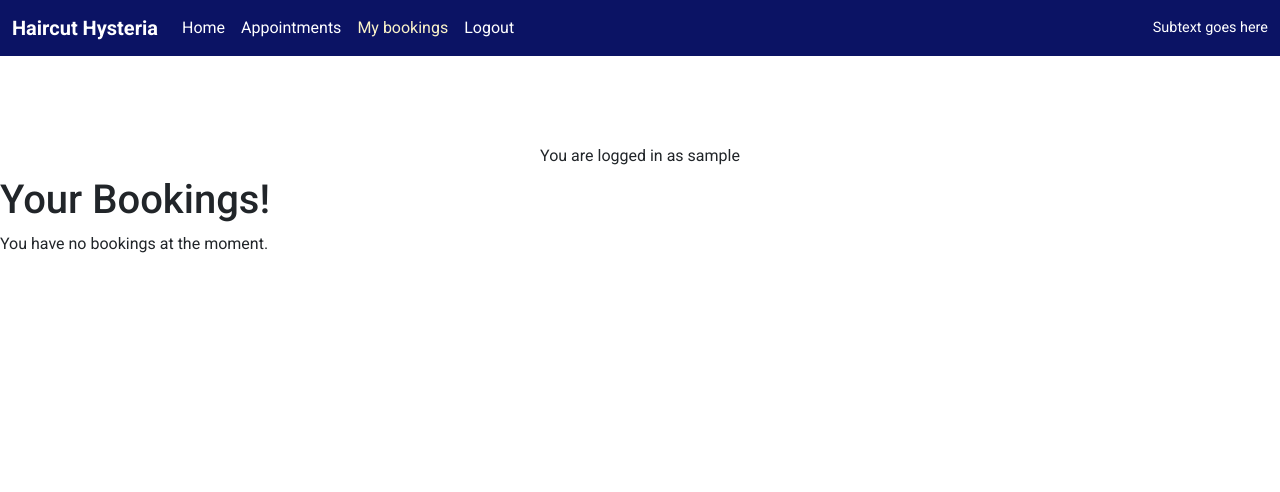
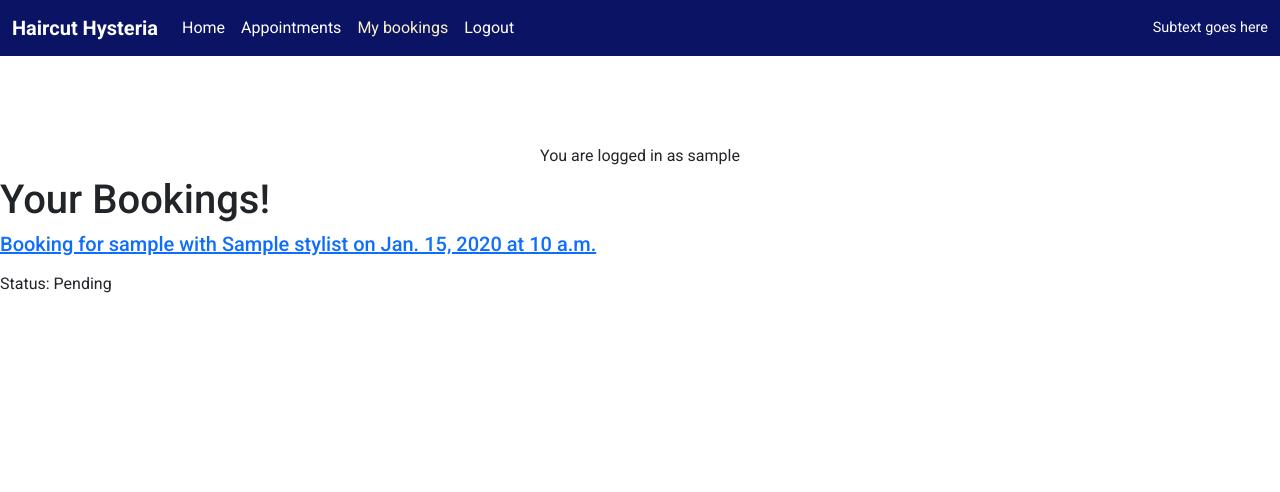
Before and after one commit to E-Printer/haircut-hysteria, a Django app: page /booking-list/ in a window 1280 px wide. Shown: the top 492 px of the page. Run offline with Django 4.2, Linux system fonts and the light colour scheme; a user stored in the database is signed in; tables that the repository leaves empty hold one stand-in row (values such as "Sample post"); some libraries are stand-ins or nearby versions.

Commit message:
fixed listview on my-bookings.html

```diff
--- a/appointments/templates/my_bookings.html
+++ b/appointments/templates/my_bookings.html
@@ -3,21 +3,27 @@
 
 {% block content %}
 <div>
-    <form action="" method="post">
     {% csrf_token %}
     <h1>Your Bookings!</h1>
+    {% if bookings %}
 
-        {% for booking in object_list %}
+    {% for booking in bookings %}
     <div>
-                <a href="{% url 'booking-detail' booking.pk %}">
+        <a href="#">
             <h5>
-                        Booking for {{ booking.customer.username }} with {{ booking.stylist.name }} on {{ booking.date }} at {{ booking.time }}
+                Booking for {{ booking.customer.username }} with {{ booking.stylist.name }} on {{ booking.date }} at
+                {{ booking.time }}
             </h5>
         </a>
+        <p><p>Status: {{ booking.get_status_display }}</p></p>
     </div>
-        {% empty %}
+
+    {% endfor %}
+    {% else %}
+
     <p>You have no bookings at the moment.</p>
-        {% endfor %}
-    </form>
+
+    {% endif %}
 </div>
+
 {% endblock content %}
--- a/appointments/views.py
+++ b/appointments/views.py
@@ -18,9 +18,10 @@ class BookingList(ListView):
     """
     model = Booking
     template_name = "my_bookings.html"
+    context_object_name = "bookings"
 
     def get_queryset(self):
-        Booking.objects.filter(customer=self.request.user)
+        return Booking.objects.filter(customer=self.request.user)
 
 # view for making a booking
 
```
Lines whose indentation alone changed are shown as unchanged.
